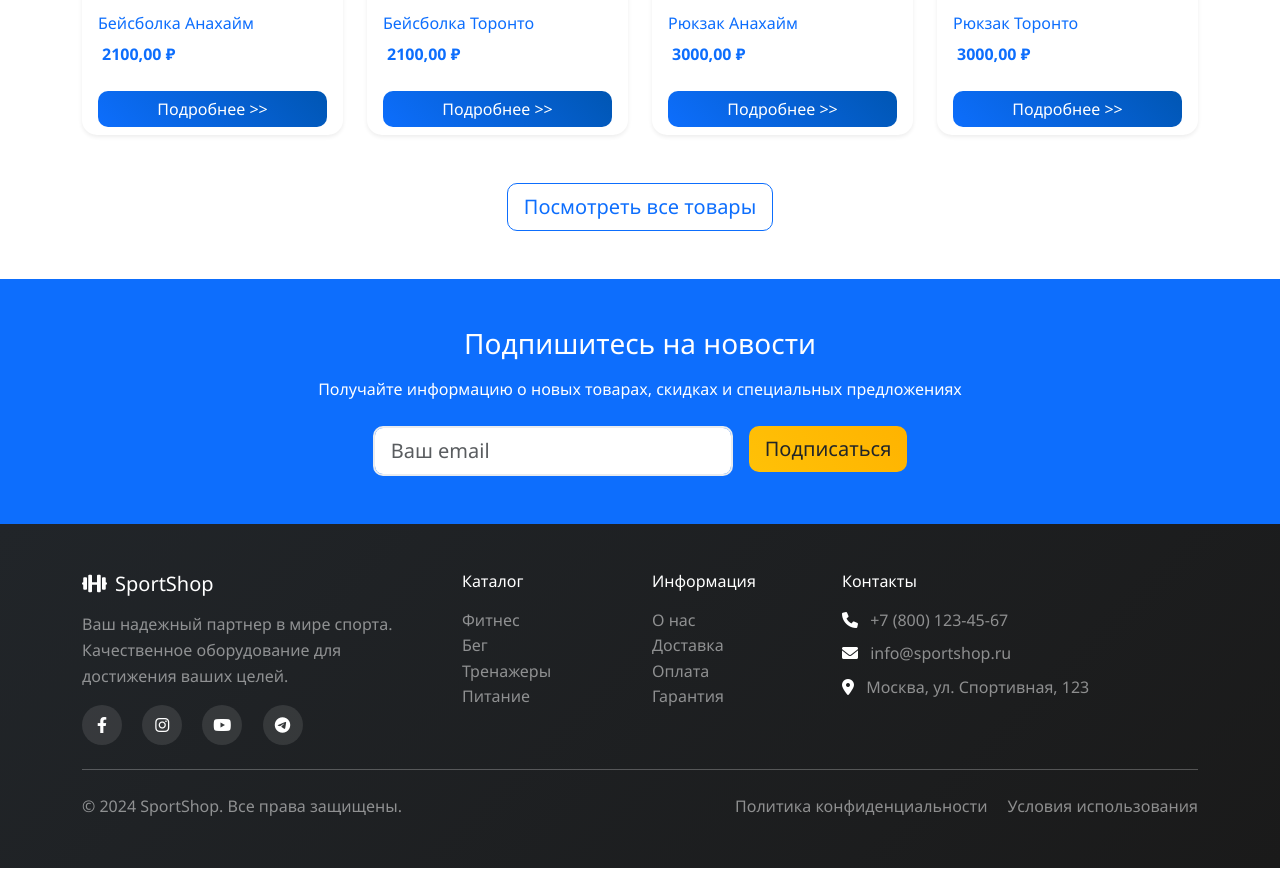
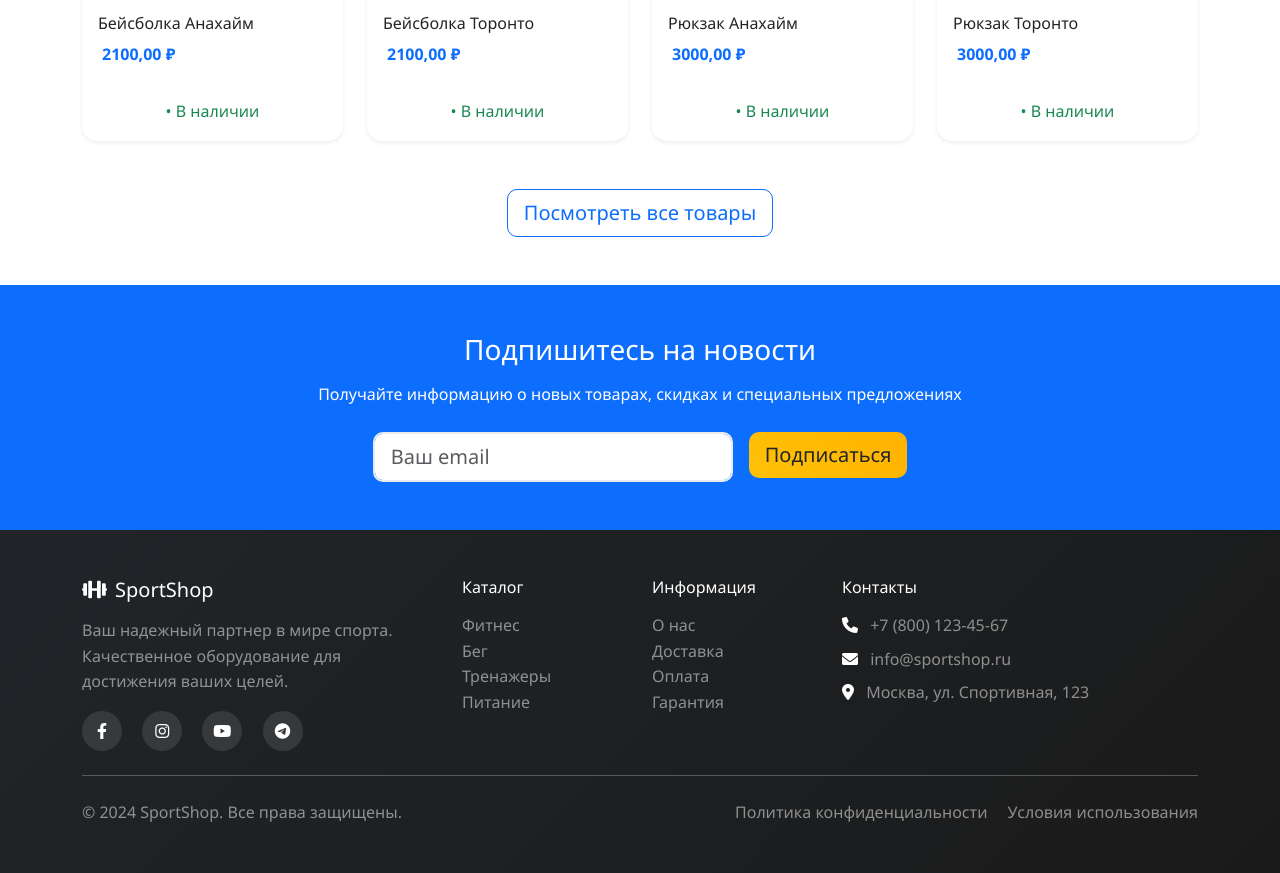
Before and after one commit to MikeKot92/shop_71, a Django app: page / in a window 1280 px wide. Shown: the part 1762-2635 px from the top of the page. Run offline with Django 5.2, Linux system fonts and the light colour scheme.

Commit message:
update product_card

```diff
--- a/templates/index.html
+++ b/templates/index.html
@@ -98,11 +98,13 @@
                     </div>
                   </div>
                 </div>
-                <div class="card-footer bg-transparent border-0">
-                  <a href="{% url 'products:product' product.pk %}" class="btn btn-primary w-100">
-                        Подробнее >>
-                  </a>
-                </div>
+                <div class="card-body d-flex flex-column justify-content-center">
+                    {% if product.quantity > 0 %}
+                        <span class="availability-true text-center text-success">	&bull;  В наличии</span>
+                    {% else %}
+                        <span class="availability-false text-center text-danger">	&bull;  Нет в наличии</span>
+                    {% endif %}
+                  </div>
               </div>
             </a>
           </div>
```
Also changed, not shown: templates/catalog.html (+6 -4 lines), templates/product_detail.html (+6 -2 lines).
